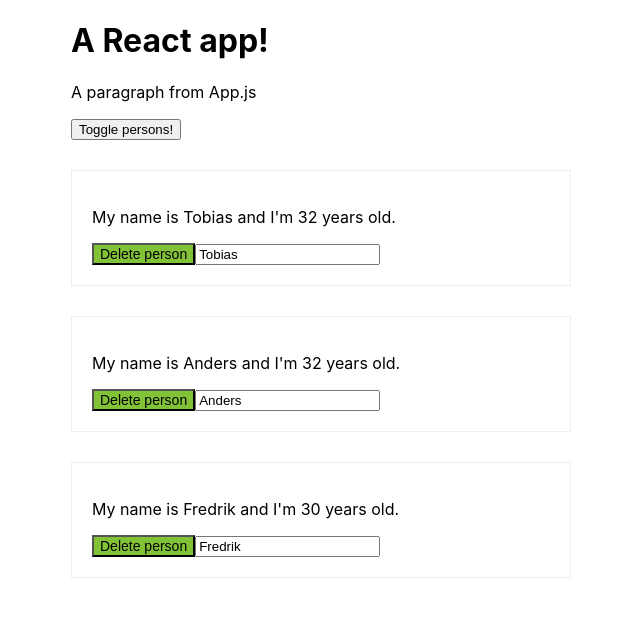
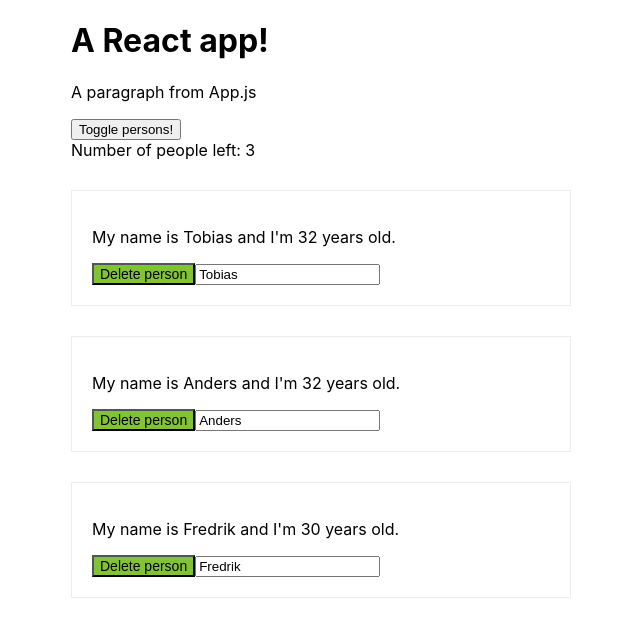
Before and after one commit to Haugen/udemy-react-max, a React (Create React App) app: page / in a window 1280 px wide. Both pictures are taken after a click on the button "Toggle persons!". Shown: the top 636 px of the page, without its empty margins (319-959 px from the left). Built offline with nearby package versions, Linux system fonts and the light colour scheme.

Commit message:
Some restructuring

```diff
--- /dev/null
+++ b/src/examples/basics/components/Cockpit/Cockpit.js
@@ -0,0 +1,13 @@
+import React from 'react';
+
+const Cockpit = props => {
+  return (
+    <div className="cockpit">
+      <h1>A React app!</h1>
+      <p>A paragraph from App.js</p>
+      <button onClick={props.togglePersons}>Toggle persons!</button>
+    </div>
+  );
+};
+
+export default Cockpit;
--- a/src/examples/basics/Person.js
+++ b/src/examples/basics/components/Persons/Person/Person.js
@@ -1,6 +1,6 @@
 import React from 'react';
 
-import styles from './index.module.css';
+import styles from '../../../index.module.css';
 
 const person = props => {
   let buttonClass = styles.Blue;
--- /dev/null
+++ b/src/examples/basics/components/Persons/Persons.js
@@ -0,0 +1,38 @@
+import React from 'react';
+
+import Person from './Person/Person';
+
+import styles from './persons.module.css';
+
+const Persons = props => {
+  console.log(props.persons.length);
+  let classes = [];
+
+  if (props.persons.length < 3) {
+    classes.push(styles.red);
+  }
+  if (props.persons.length < 2) {
+    classes.push(styles.bold);
+  }
+
+  return (
+    <div>
+      <div className={classes.join(' ')}>
+        Number of people left: {props.persons.length}
+      </div>
+      {props.persons.map((person, i) => {
+        return (
+          <Person
+            name={person.name}
+            age={person.age}
+            key={person.id}
+            changed={event => props.changed(event, person.id)}
+            deletePerson={() => props.delete(i)}
+          />
+        );
+      })}
+    </div>
+  );
+};
+
+export default Persons;
--- /dev/null
+++ b/src/examples/basics/components/Persons/persons.module.css
@@ -0,0 +1,7 @@
+.red {
+  color: red;
+}
+
+.bold {
+  font-weight: bold;
+}
--- a/src/examples/basics/App.js
+++ b/src/examples/basics/containers/App.js
@@ -1,7 +1,9 @@
 import React, { Component } from 'react';
-import Person from './Person';
 
-import styles from './index.module.css';
+import Cockpit from '../components/Cockpit/Cockpit';
+import Persons from '../components/Persons/Persons';
+
+import styles from '../index.module.css';
 
 class App extends Component {
   state = {
@@ -56,26 +58,18 @@ class App extends Component {
     if (this.state.displayPersons) {
       persons = (
         <div className="toggle-persons">
-          {this.state.persons.map((person, i) => {
-            return (
-              <Person
-                name={person.name}
-                age={person.age}
-                key={person.id}
-                changed={event => this.changeNameHandler(event, person.id)}
-                deletePerson={() => this.deletePersonHandler(i)}
-              />
-            );
-          })}
+          <Persons
+            persons={this.state.persons}
+            changed={this.changeNameHandler}
+            delete={this.deletePersonHandler}
+          />
         </div>
       );
     }
 
     return (
       <div className={styles.App}>
-        <h1>A React app!</h1>
-        <p>A paragraph from App.js</p>
-        <button onClick={this.togglePersons}>Toggle persons!</button>
+        <Cockpit togglePersons={this.togglePersons} />
         {persons}
       </div>
     );
--- a/src/index.js
+++ b/src/index.js
@@ -1,6 +1,6 @@
 import React from 'react';
 import ReactDOM from 'react-dom';
-import App from './examples/basics/App';
+import App from './examples/basics/containers/App';
 import * as serviceWorker from './serviceWorker';
 
 ReactDOM.render(<App />, document.getElementById('root'));
```
Also changed, not shown: 1 other file (tests, documents, lock files or other folders).
